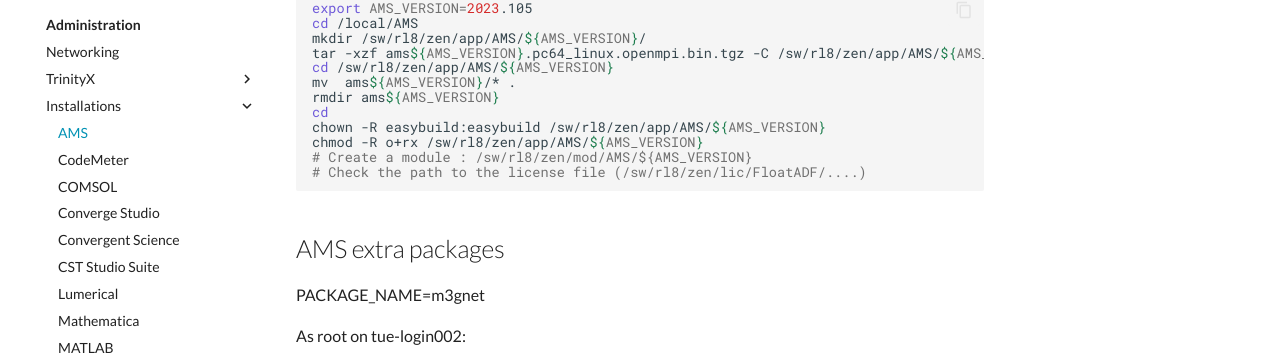
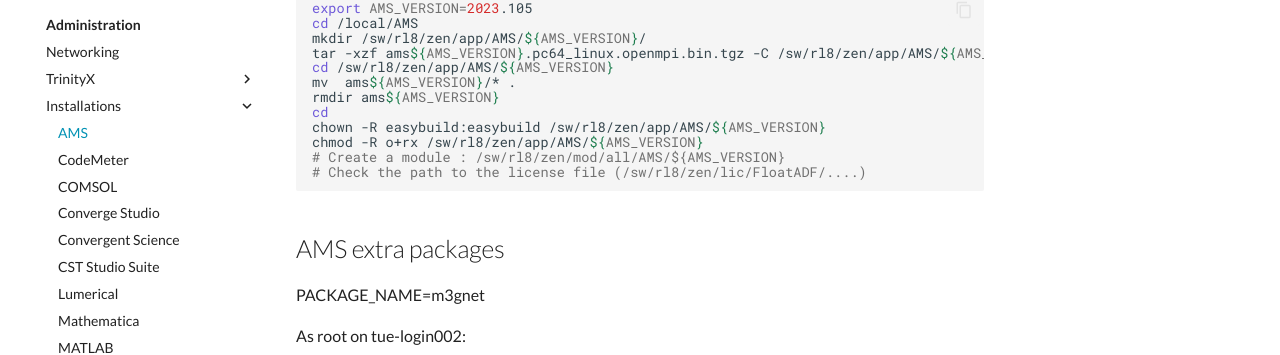
Before and after one commit to gferhpc/supercomputing.tue.nl, an MkDocs documentation site: the page built from pages/documentation/administration/installations/ams.md, in a window 1280 px wide and 1005 px high. Shown: the part 471-826 px from the top of the window. Built offline with MkDocs 1.6.1 and Material for MkDocs 9.7.7, drawn with Linux system fonts in a browser that asks for light colours.

Commit message:
Update ams.md

````diff
--- a/pages/documentation/administration/installations/ams.md
+++ b/pages/documentation/administration/installations/ams.md
@@ -21,7 +21,7 @@
 cd
 chown -R easybuild:easybuild /sw/rl8/zen/app/AMS/${AMS_VERSION}
 chmod -R o+rx /sw/rl8/zen/app/AMS/${AMS_VERSION}
-# Create a module : /sw/rl8/zen/mod/AMS/${AMS_VERSION}
+# Create a module : /sw/rl8/zen/mod/all/AMS/${AMS_VERSION}
 # Check the path to the license file (/sw/rl8/zen/lic/FloatADF/....)
 ```
 
````
